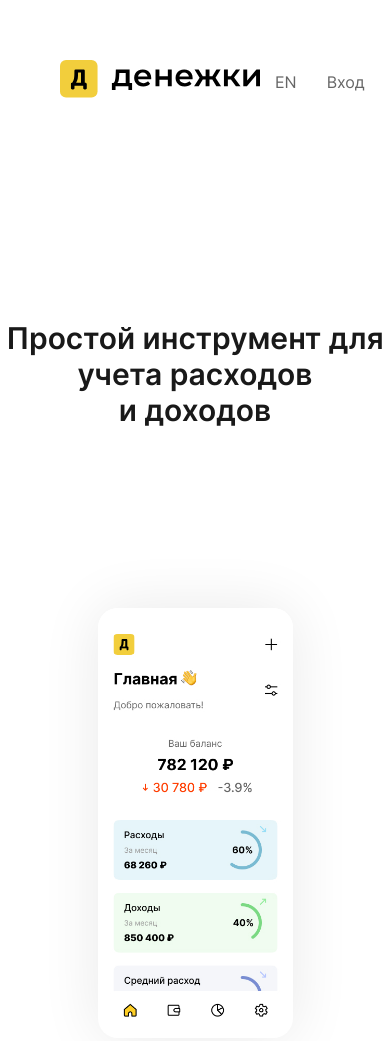
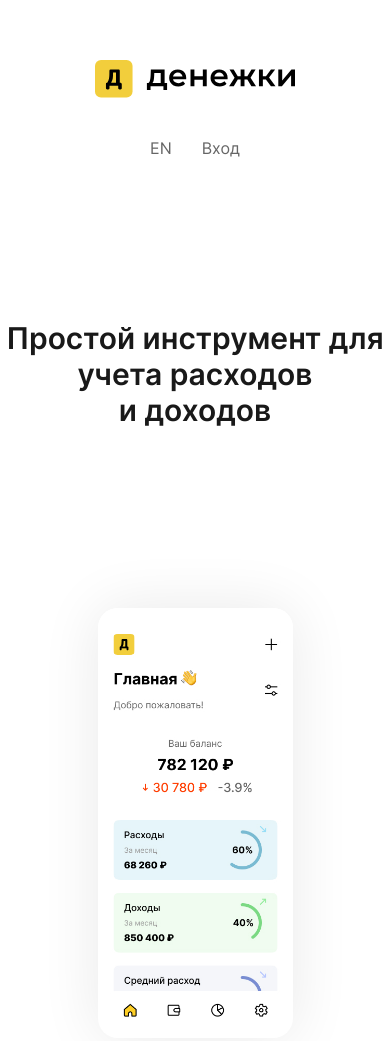
Before and after one commit to yudinikita/s-expense-tracker, a website: page src/index.html in a window 390 px wide. Shown: the top 1041 px of the page. Drawn offline with nearby package versions, Linux system fonts and the light colour scheme; files that its build step writes are made by us from their sources; files whose address does not match are found by name.

Commit message:
adaptive header

```diff
--- a/src/scss/components/_header.scss
+++ b/src/scss/components/_header.scss
@@ -95,6 +95,10 @@
 
 @media (max-width: 780px) {
   .navbar {
+    &__grid {
+      flex-direction: column;
+    }
+
     &__btn,
     &__btn-fake {
       display: none;
@@ -102,6 +106,7 @@
 
     &__menu {
       padding: 0;
+      padding-top: 30px;
     }
   }
 }
```
